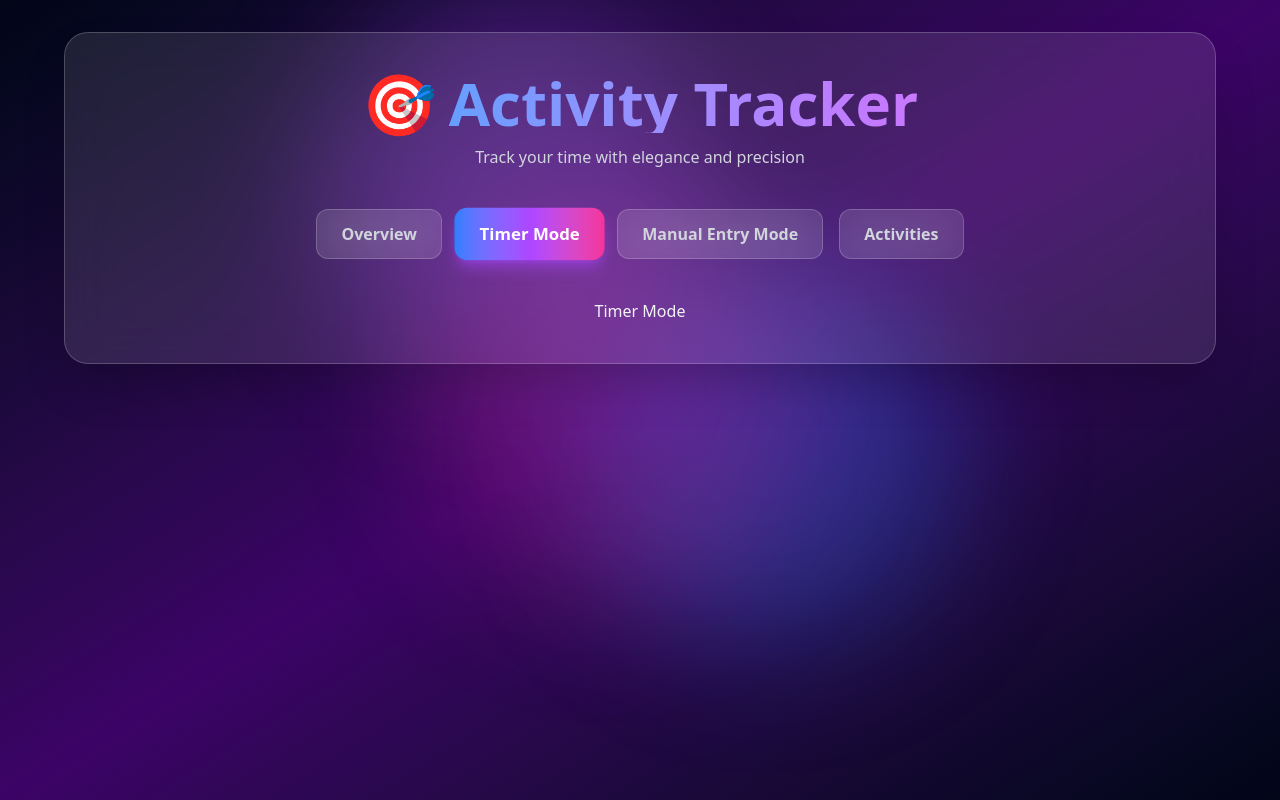
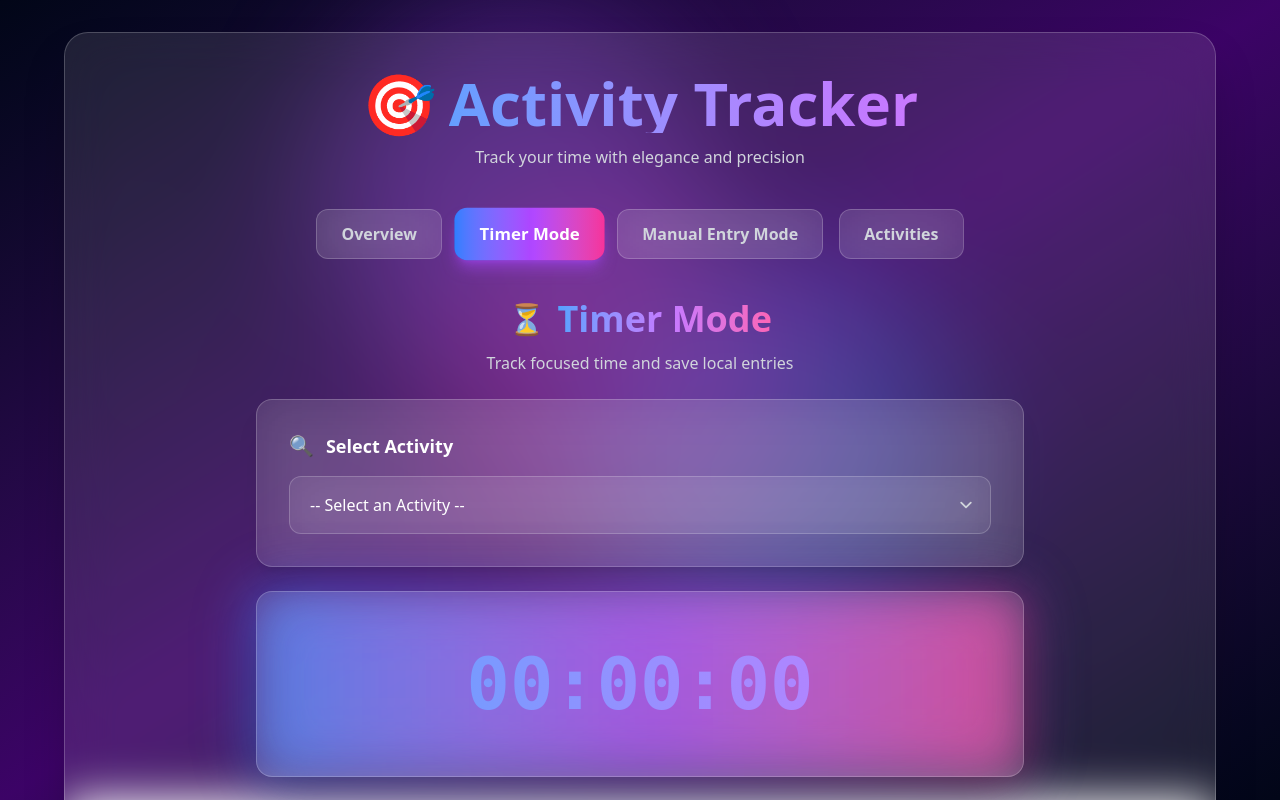
Before and after one commit to ayushr2345/time-tracker-v2, a React (Vite) app in the folder frontend/: page / in a window 1280 px wide. Both pictures are taken after a click on the button "Timer Mode". Shown: the top 800 px of the page. Built offline with nearby package versions, Linux system fonts and the light colour scheme.

Commit message:
[FRONTEND] Add TimerMode component and a few TODOs to be done later

```diff
--- a/frontend/src/components/Activities.tsx
+++ b/frontend/src/components/Activities.tsx
@@ -1,13 +1,13 @@
 import { useState } from "react";
 import { ToastContainer, toast, Slide } from "react-toastify";
 import "react-toastify/dist/ReactToastify.css";
+import type { Activity } from "../types/activity";
+import { getInitialActivities } from "../data/fixtures";
 
 function Activities() {
-  const [activities, setActivities] = useState<
-    Array<{ id: string; name: string; color: string }>
-  >([]);
+  const [activities, setActivities] = useState<Activity[]>(getInitialActivities());
 
-  const showDeleteConfirm = (act: { id: string; name: string }) => {
+  const showDeleteConfirm = (act: Activity) => {
     const ConfirmDeleteToast: React.FC<{
       act: { id: string; name: string };
       onConfirm: () => void;
--- /dev/null
+++ b/frontend/src/components/ActivityLog.tsx
@@ -0,0 +1,6 @@
+/* ActivityLog removed per request. */
+
+export default function ActivityLogPlaceholder() {
+  // Placeholder kept temporarily to avoid import errors if any references remain.
+  return null;
+}
--- a/frontend/src/components/TimerMode.tsx
+++ b/frontend/src/components/TimerMode.tsx
@@ -1,9 +1,182 @@
-function TimerMode() {
-  return (
-    <div>
-      Timer Mode
-    </div>
-  )
+import React, { useEffect, useRef, useState } from "react";
+import { ToastContainer, toast, Slide } from "react-toastify";
+import "react-toastify/dist/ReactToastify.css";
+
+import type { Activity } from "../types/activity";
+import { getInitialActivities } from "../data/fixtures";
+
+function formatTime(seconds: number) {
+  const hrs = Math.floor(seconds / 3600);
+  const mins = Math.floor((seconds % 3600) / 60);
+  const secs = seconds % 60;
+  return [hrs, mins, secs].map((n) => n.toString().padStart(2, "0")).join(":");
 }
 
-export default TimerMode
+function TimerMode() {
+  const [activities] = useState<Activity[]>(getInitialActivities());
+  const [selectedActivityId, setSelectedActivityId] = useState<string>("");
+  const [isRunning, setIsRunning] = useState(false);
+  const [elapsed, setElapsed] = useState(0);
+
+  const intervalRef = useRef<number | null>(null);
+  const startRef = useRef<number | null>(null);
+
+  const handleChangeActivity = (e: React.ChangeEvent<HTMLSelectElement>) => {
+    setSelectedActivityId(e.target.value);
+  };
+
+  const handleStart = () => {
+    if (!selectedActivityId) {
+      toast.error("Please select an activity to start the timer");
+      return;
+    }
+    if (isRunning) return;
+    startRef.current = Date.now();
+    setIsRunning(true);
+    setElapsed(0);
+    toast.success(
+      `Started "${activities.find((a) => a.id === selectedActivityId)!.name}"`
+    );
+    intervalRef.current = window.setInterval(() => {
+      setElapsed((prev) => prev + 1);
+    }, 1000) as unknown as number;
+  };
+
+  const handleStop = () => {
+    if (!isRunning) return;
+    const now = Date.now();
+    const startedAt = startRef.current ?? now;
+    const duration = Math.round((now - startedAt) / 1000);
+    toast.success(
+      `Saved "${
+        activities.find((a) => a.id === selectedActivityId)!.name
+      }" — ${formatTime(duration)}`
+    );
+
+    setIsRunning(false);
+    setElapsed(0);
+    startRef.current = null;
+    if (intervalRef.current) {
+      clearInterval(intervalRef.current);
+      intervalRef.current = null;
+    }
+  };
+
+  useEffect(() => {
+    return () => {
+      if (intervalRef.current) {
+        clearInterval(intervalRef.current);
+      }
+    };
+  }, []);
+
+  return (
+    <div className="flex flex-col gap-6 mt-6 max-w-3xl mx-auto">
+      {/* Heading */}
+      <div className="text-center space-y-3">
+        <h2 className="text-3xl sm:text-4xl font-bold text-white flex items-center justify-center gap-3">
+          <span className="text-3xl">⏳</span>
+          <span className="text-gradient">Timer Mode</span>
+        </h2>
+        <p className="text-gray-300 text-base font-medium">
+          Track focused time and save local entries
+        </p>
+      </div>
+
+      {/* Activity Selector */}
+      <div className="glass rounded-2xl p-6 sm:p-8 shadow-xl space-y-4">
+        <h3 className="text-lg font-bold text-white flex items-center gap-3">
+          <span className="text-xl">🔍</span>
+          <span>Select Activity</span>
+        </h3>
+        <select
+          id="timerActivity"
+          value={selectedActivityId}
+          onChange={handleChangeActivity}
+          className="w-full px-5 py-4 rounded-xl glass text-white border border-white/20 bg-white/5 focus:bg-white/10 focus:outline-none focus:ring-2 focus:ring-purple-500 focus:border-purple-500 transition-all duration-300 hover:border-white/40 hover:bg-white/5 font-medium appearance-none cursor-pointer"
+        >
+          <option value="" disabled>
+            -- Select an Activity --
+          </option>
+          {activities.map((act) => (
+            <option
+              key={act.id}
+              value={act.id}
+              className="bg-gray-900 text-white"
+            >
+              {act.name}
+            </option>
+          ))}
+        </select>
+      </div>
+
+      {/* Timer Display */}
+      <div className="relative">
+        <div className="absolute inset-0 bg-gradient-to-r from-blue-500 via-purple-500 to-pink-500 rounded-2xl blur-xl opacity-50 animate-pulse-glow"></div>
+        <div className="relative glass rounded-2xl p-10 sm:p-14 text-center shadow-2xl">
+          <div className="text-5xl sm:text-6xl lg:text-7xl font-mono font-bold text-transparent bg-clip-text bg-gradient-to-r from-blue-400 via-purple-400 to-pink-400 animate-gradient">
+            {formatTime(isRunning ? elapsed : 0)}
+          </div>
+          {isRunning && (
+            <div className="mt-5 flex items-center justify-center gap-3">
+              <div className="w-3 h-3 bg-red-500 rounded-full animate-pulse shadow-lg shadow-red-500/50"></div>
+              <span className="text-base text-gray-300 font-semibold">
+                Recording...
+              </span>
+            </div>
+          )}
+        </div>
+      </div>
+
+      {/* Buttons */}
+      <div className="space-y-4">
+        {!isRunning ? (
+          <button
+            onClick={handleStart}
+            className="w-full bg-linear-to-r from-blue-500 via-purple-500 to-pink-500 hover:from-purple-600 hover:via-pink-600 hover:to-rose-600 text-white px-8 py-5 rounded-xl font-bold text-lg transition-all duration-300 shadow-lg hover:shadow-2xl hover:shadow-purple-500/50 hover:scale-[1.02] active:scale-[0.98] flex items-center justify-center gap-3"
+          >
+            <span className="text-2xl">▶️</span>
+            <span>Start Timer</span>
+          </button>
+        ) : (
+          <button
+            onClick={handleStop}
+            className="w-full bg-gradient-to-r from-red-500 via-pink-500 to-rose-500 hover:from-red-600 hover:via-pink-600 hover:to-rose-600 text-white px-8 py-5 rounded-xl font-bold text-lg transition-all duration-300 shadow-lg hover:shadow-2xl hover:shadow-red-500/50 hover:scale-[1.02] active:scale-[0.98] flex items-center justify-center gap-3 animate-pulse-glow"
+          >
+            <span className="text-2xl">⏹</span>
+            <span>Stop & Save</span>
+          </button>
+        )}
+      </div>
+
+      <ToastContainer
+        transition={Slide}
+        position="top-center"
+        autoClose={3000}
+        hideProgressBar={false}
+        newestOnTop
+        closeOnClick
+        rtl={false}
+        pauseOnFocusLoss
+        draggable
+        pauseOnHover
+        theme="dark"
+      />
+    </div>
+  );
+}
+
+export default TimerMode;
+
+
+
+
+
+
+// TODO: Add ability for heartbeat sounds when starting/stopping timer
+// TODO: Add heartbeat to server for sudden failures/crashes
+// TODO: Add confirmation modal when stopping timer
+// TODO: Add option to discard current timer instead of saving
+// TODO: Add option to continue previous timer if stopped accidentally
+// TODO: Add option to pause and resume timer -- if adding this, implement confirmation modal on stop to avoid confusion
+// TODO: Add visual indicator on activity select when timer is running
--- /dev/null
+++ b/frontend/src/data/fixtures.ts
@@ -0,0 +1,48 @@
+/* DEV-ONLY fixtures and helpers
+   These are intended for local development/testing only. Use the
+   VITE_USE_DUMMY_DATA env var (see .env.example) to enable dummy data.
+   They are safe to commit (non-secret) and are ignored in production
+   by default when the env var is not set.
+*/
+
+import type { Activity } from "../types/activity";
+import type { ActivityLogEntry } from "../types/activityLog";
+
+export const DEFAULT_ACTIVITIES: Activity[] = [
+  { id: "1", name: "Development", color: "#3b82f6" },
+  { id: "2", name: "Design", color: "#8b5cf6" },
+  { id: "3", name: "Review", color: "#ec4899" },
+];
+
+export const DEFAULT_RECORDS: ActivityLogEntry[] = [
+  {
+    id: "r1",
+    activityId: "1",
+    duration: 25 * 60,
+    timestamp: Date.now() - 1000 * 60 * 60,
+  },
+  {
+    id: "r2",
+    activityId: "2",
+    duration: 15 * 60,
+    timestamp: Date.now() - 1000 * 60 * 40,
+  },
+];
+
+export const isDevDummyEnabled = () => {
+  try {
+    // @ts-ignore - import.meta.env accessed safely
+    const env = import.meta.env || {};
+    return env.VITE_USE_DUMMY_DATA === "true" || !!env.DEV;
+  } catch (e) {
+    return false;
+  }
+};
+
+export const getInitialActivities = (): Activity[] => {
+  return isDevDummyEnabled() ? DEFAULT_ACTIVITIES : [];
+};
+
+export const getInitialRecords = (): ActivityLogEntry[] => {
+  return isDevDummyEnabled() ? DEFAULT_RECORDS : [];
+};
--- /dev/null
+++ b/frontend/src/types/activity.ts
@@ -0,0 +1,6 @@
+/* Type definitions for activities (type-only) */
+export type Activity = {
+    id: string;
+    name: string;
+    color: string
+};
--- /dev/null
+++ b/frontend/src/types/activityLog.ts
@@ -0,0 +1,7 @@
+// Types for saved time records (Activity Log entries)
+export type ActivityLogEntry = {
+  id: string;
+  activityId: string;
+  duration: number; // seconds
+  timestamp: number; // epoch ms
+};
```
Also changed, not shown: 1 other file (tests, documents, lock files or other folders).
